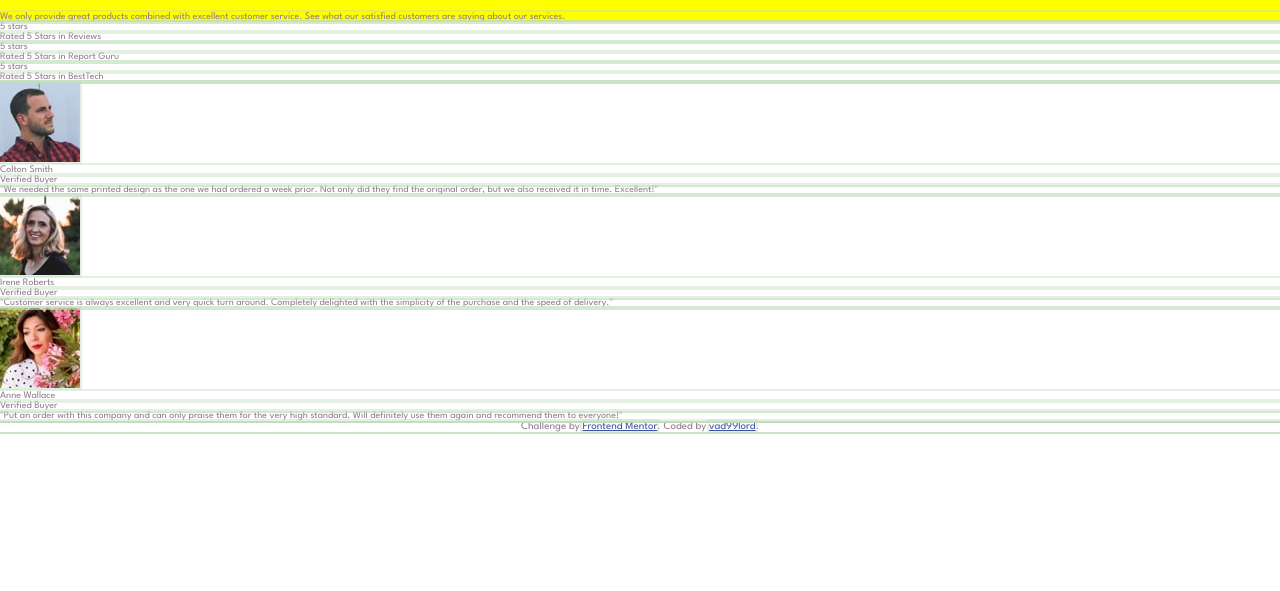
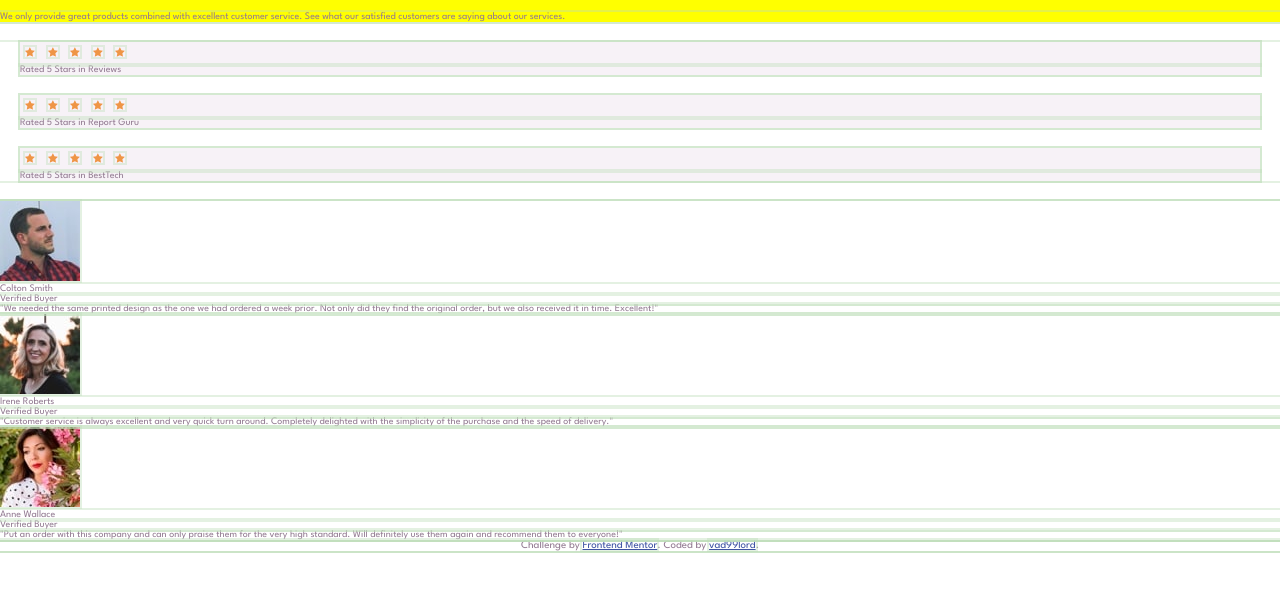
Before and after one commit to vad99lord/social-proof-section, a plain HTML site: page index.html in a window 1280 px wide. Shown: the part 43-634 px from the top of the page. Drawn offline with Linux system fonts and the light colour scheme.

Commit message:
add star icons with sprite to featured-in

```diff
--- a/index.html
+++ b/index.html
@@ -56,19 +56,63 @@
         </div>
         <div class="featured-in-container">
           <figure class="featured-in">
-            <div class="featured-in-rating">5 stars</div>
+            <div class="featured-in-rating">
+              <svg class="icon icon-star">
+                <use xlink:href="images/sprite.svg#icon-star"></use>
+              </svg>
+              <svg class="icon icon-star">
+                <use xlink:href="images/sprite.svg#icon-star"></use>
+              </svg>
+              <svg class="icon icon-star">
+                <use xlink:href="images/sprite.svg#icon-star"></use>
+              </svg>
+              <svg class="icon icon-star">
+                <use xlink:href="images/sprite.svg#icon-star"></use>
+              </svg>
+              <svg class="icon icon-star">
+                <use xlink:href="images/sprite.svg#icon-star"></use>
+              </svg>
+            </div>
             <figcaption class="featured-in-text">
               Rated 5 Stars in Reviews
             </figcaption>
           </figure>
           <figure class="featured-in">
-            <div class="featured-in-rating">5 stars</div>
+            <div class="featured-in-rating"><svg class="icon icon-star">
+                <use xlink:href="images/sprite.svg#icon-star"></use>
+              </svg>
+              <svg class="icon icon-star">
+                <use xlink:href="images/sprite.svg#icon-star"></use>
+              </svg>
+              <svg class="icon icon-star">
+                <use xlink:href="images/sprite.svg#icon-star"></use>
+              </svg>
+              <svg class="icon icon-star">
+                <use xlink:href="images/sprite.svg#icon-star"></use>
+              </svg>
+              <svg class="icon icon-star">
+                <use xlink:href="images/sprite.svg#icon-star"></use>
+              </svg></div>
             <figcaption class="featured-in-text">
               Rated 5 Stars in Report Guru
             </figcaption>
           </figure>
           <figure class="featured-in">
-            <div class="featured-in-rating">5 stars</div>
+            <div class="featured-in-rating"><svg class="icon icon-star">
+                <use xlink:href="images/sprite.svg#icon-star"></use>
+              </svg>
+              <svg class="icon icon-star">
+                <use xlink:href="images/sprite.svg#icon-star"></use>
+              </svg>
+              <svg class="icon icon-star">
+                <use xlink:href="images/sprite.svg#icon-star"></use>
+              </svg>
+              <svg class="icon icon-star">
+                <use xlink:href="images/sprite.svg#icon-star"></use>
+              </svg>
+              <svg class="icon icon-star">
+                <use xlink:href="images/sprite.svg#icon-star"></use>
+              </svg></div>
             <figcaption class="featured-in-text">
               Rated 5 Stars in BestTech
             </figcaption>
--- a/styles/styles.css
+++ b/styles/styles.css
@@ -37,7 +37,7 @@ White: hsl(0, 0%, 100%)
   margin: 0;
   box-sizing: border-box;
   /* Debugging borders only */
-  outline: 2px solid hsla(111, 37%, 79%,0.4) !important;
+  outline: 2px solid hsla(111, 37%, 79%, 0.4) !important;
 }
 
 html {
@@ -72,3 +72,16 @@ body {
 .text-box-description {
   font-size: 1rem;
 }
+
+/* Featured-in styling */
+
+.featured-in {
+  background-color: var(--color-neutral-light);
+  margin: 2rem;
+}
+
+.icon {
+  width: 1rem;
+  height: 1rem;
+  margin: 0.5rem;
+}
```
Also changed, not shown: images/sprite.svg (added).
